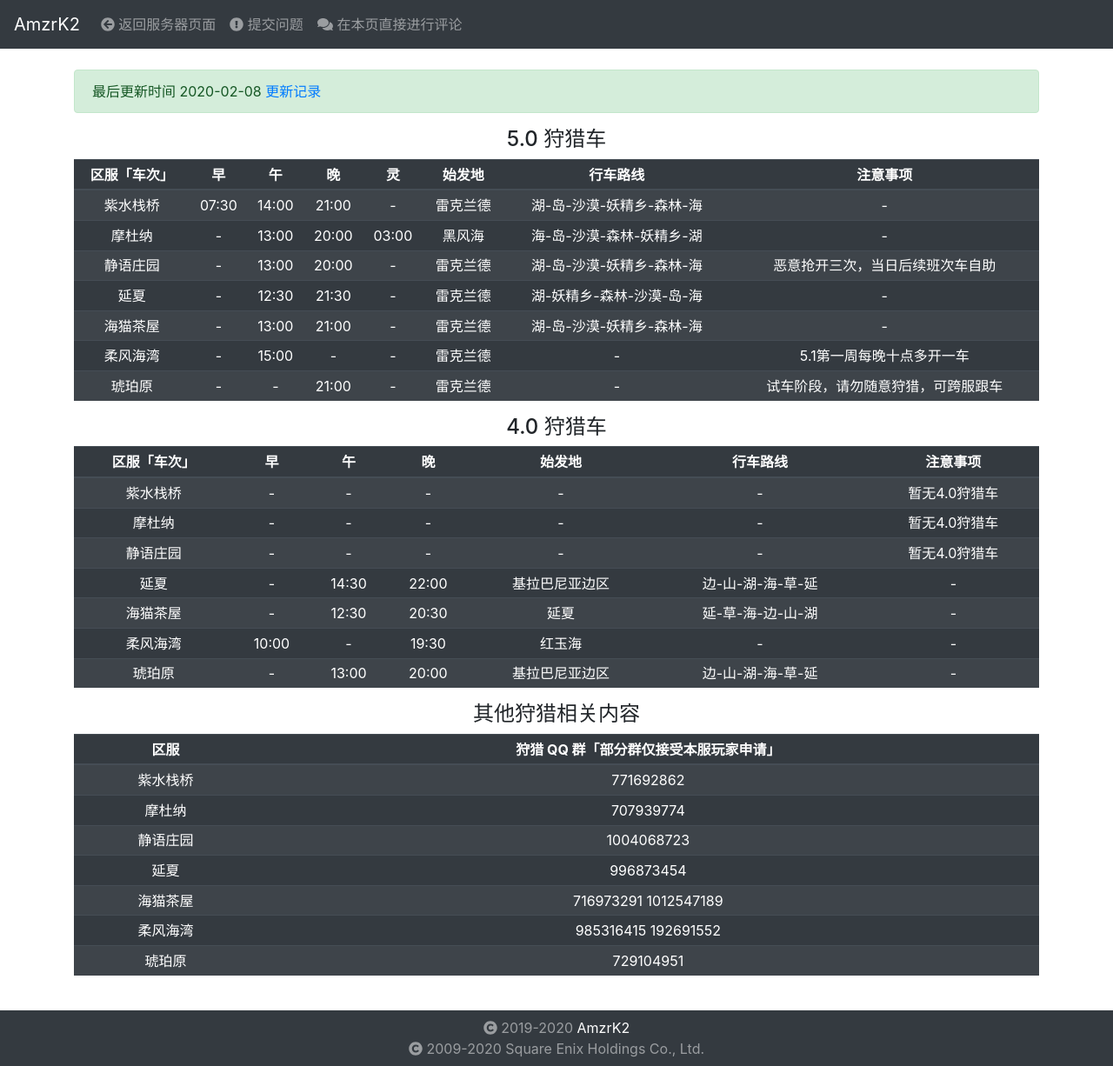
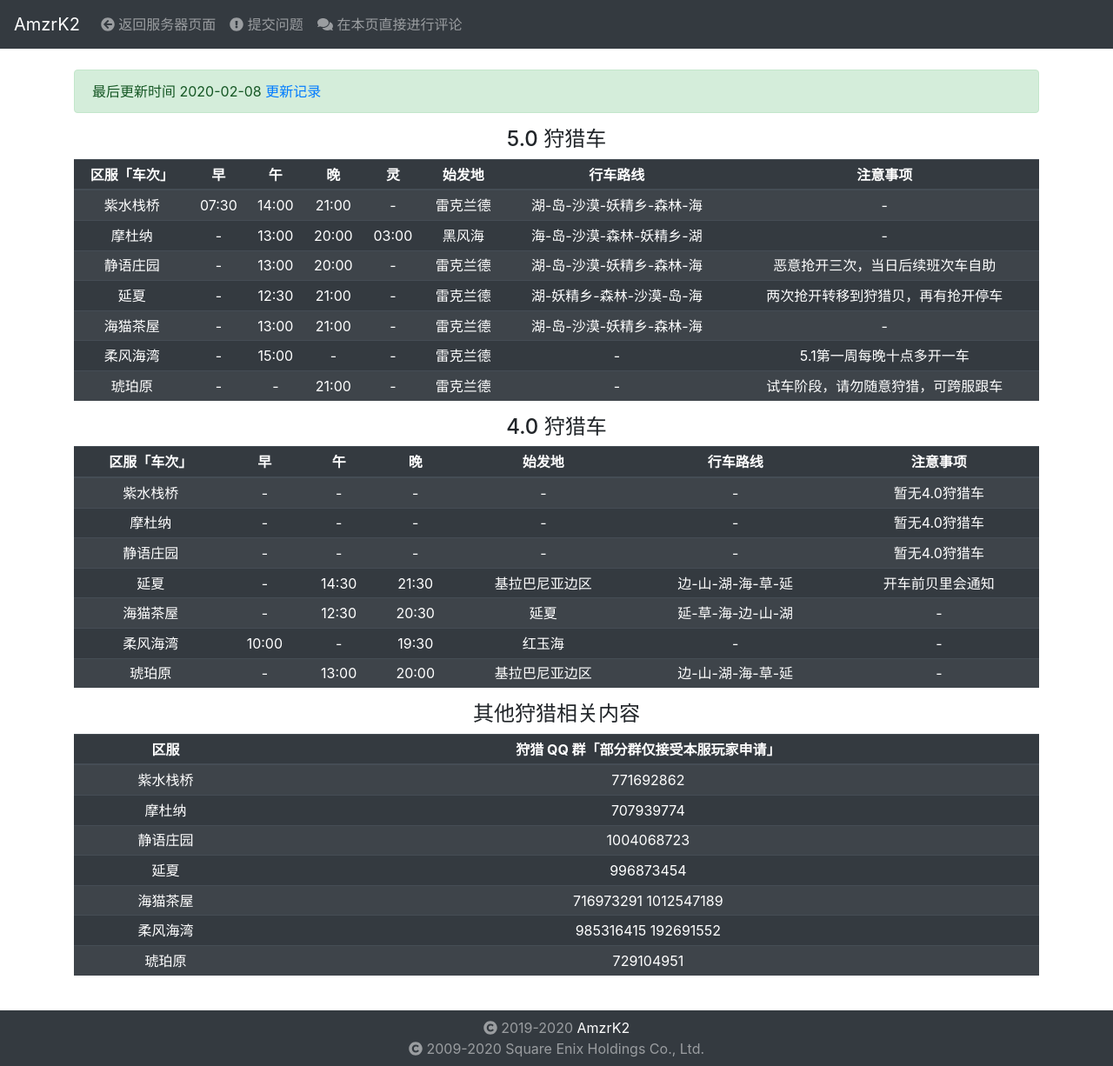
Before and after one commit to qq1137167425/amzrk2.github.io, a Jekyll site: the page built from ffxiv/fatcat.md, in a window 1280 px wide and 1226 px high. Shown: the whole window at 87% size. Built offline with Jekyll 4.4.1, drawn with Linux system fonts in a browser that asks for light colours; nearby versions of some CDN libraries; comment, search, counter and statistics services are not loaded.

Commit message:
Update fatcat.md

```diff
--- a/ffxiv/fatcat.md
+++ b/ffxiv/fatcat.md
@@ -16,7 +16,7 @@ layout: ffxiv_hunting
 | 紫水栈桥     | 07:30 | 14:00 | 21:00 | -     | 雷克兰德 | 湖-岛-沙漠-妖精乡-森林-海 | -                                  |
 | 摩杜纳       | -     | 13:00 | 20:00 | 03:00 | 黑风海   | 海-岛-沙漠-森林-妖精乡-湖 | -                                  |
 | 静语庄园     | -     | 13:00 | 20:00 | -     | 雷克兰德 | 湖-岛-沙漠-妖精乡-森林-海 | 恶意抢开三次，当日后续班次车自助   |
-| 延夏         | -     | 12:30 | 21:30 | -     | 雷克兰德 | 湖-妖精乡-森林-沙漠-岛-海 | -                                  |
+| 延夏         | -     | 12:30 | 21:00 | -     | 雷克兰德 | 湖-妖精乡-森林-沙漠-岛-海 | 两次抢开转移到狩猎贝，再有抢开停车 |
 | 海猫茶屋     | -     | 13:00 | 21:00 | -     | 雷克兰德 | 湖-岛-沙漠-妖精乡-森林-海 | -                                  |
 | 柔风海湾     | -     | 15:00 | -     | -     | 雷克兰德 | -                         | 5.1第一周每晚十点多开一车          |
 | 琥珀原       | -     | -     | 21:00 | -     | 雷克兰德 | -                         | 试车阶段，请勿随意狩猎，可跨服跟车 |
@@ -24,15 +24,15 @@ layout: ffxiv_hunting
 
 #### 4.0 狩猎车
 
-| 区服「车次」 | 早    | 午    | 晚    | 始发地         | 行车路线          | 注意事项      |
-|--------------|-------|-------|-------|----------------|-------------------|---------------|
-| 紫水栈桥     | -     | -     | -     | -              | -                 | 暂无4.0狩猎车 |
-| 摩杜纳       | -     | -     | -     | -              | -                 | 暂无4.0狩猎车 |
-| 静语庄园     | -     | -     | -     | -              | -                 | 暂无4.0狩猎车 |
-| 延夏         | -     | 14:30 | 22:00 | 基拉巴尼亚边区 | 边-山-湖-海-草-延 | -             |
-| 海猫茶屋     | -     | 12:30 | 20:30 | 延夏           | 延-草-海-边-山-湖 | -             |
-| 柔风海湾     | 10:00 | -     | 19:30 | 红玉海         | -                 | -             |
-| 琥珀原       | -     | 13:00 | 20:00 | 基拉巴尼亚边区 | 边-山-湖-海-草-延 | -             |
+| 区服「车次」 | 早    | 午    | 晚    | 始发地         | 行车路线          | 注意事项         |
+|--------------|-------|-------|-------|----------------|-------------------|------------------|
+| 紫水栈桥     | -     | -     | -     | -              | -                 | 暂无4.0狩猎车    |
+| 摩杜纳       | -     | -     | -     | -              | -                 | 暂无4.0狩猎车    |
+| 静语庄园     | -     | -     | -     | -              | -                 | 暂无4.0狩猎车    |
+| 延夏         | -     | 14:30 | 21:30 | 基拉巴尼亚边区 | 边-山-湖-海-草-延 | 开车前贝里会通知 |
+| 海猫茶屋     | -     | 12:30 | 20:30 | 延夏           | 延-草-海-边-山-湖 | -                |
+| 柔风海湾     | 10:00 | -     | 19:30 | 红玉海         | -                 | -                |
+| 琥珀原       | -     | 13:00 | 20:00 | 基拉巴尼亚边区 | 边-山-湖-海-草-延 | -                |
 {:class="table table-sm table-striped table-dark table-responsive-xl"}
 
 #### 其他狩猎相关内容
```
Also changed, not shown: other parts of ffxiv/fatcat.md (+1 -1 lines), ffxiv/chocobo.md (+1 -1 lines), ffxiv/moogle.md (+1 -1 lines), 6 other files.
